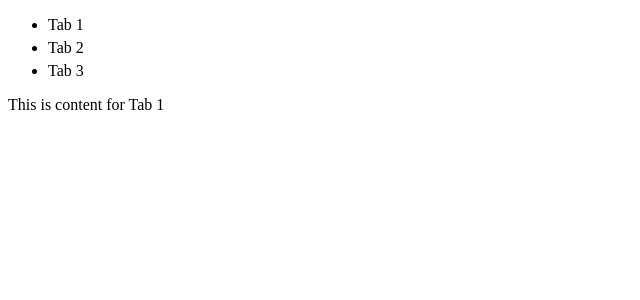
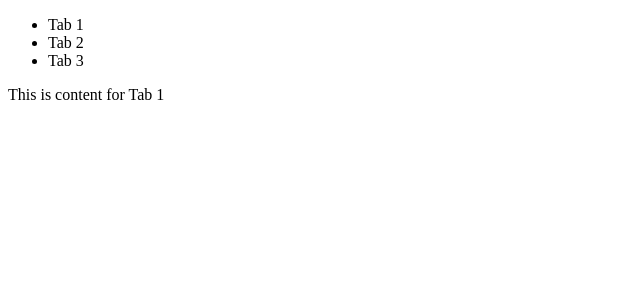
Before and after one commit to acciojob/react-composition-1-SAHILDWIVEDI1232, a React app: page / in a window 1280 px wide. Shown: the top 300 px of the page, without its empty margins (0-640 px from the left). Built offline with nearby package versions, Linux system fonts and the light colour scheme.

Commit message:
Refactor Tabs component state management

```diff
--- a/src/components/Tabs.js
+++ b/src/components/Tabs.js
@@ -1,24 +1,20 @@
 import React, { useState } from "react";
 
 const Tabs = ({ tabs }) => {
-  const [activeIndex, setActiveIndex] = useState(0);
+  const [active, setActive] = useState(0);
 
   return (
     <div>
       <ul>
-        {tabs.map((tab, index) => (
-          <li
-            key={index}
-            onClick={() => setActiveIndex(index)}
-            style={{ cursor: "pointer", marginBottom: "5px" }}
-          >
+        {tabs.map((tab, i) => (
+          <li key={i} onClick={() => setActive(i)}>
             {tab.title}
           </li>
         ))}
       </ul>
 
       <div>
-        {tabs[activeIndex] && <p>{tabs[activeIndex].content}</p>}
+        {tabs[active].content}
       </div>
     </div>
   );
```
